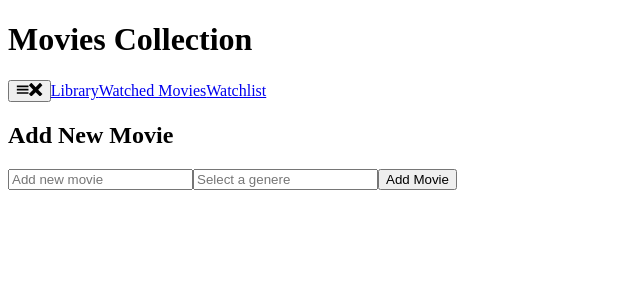
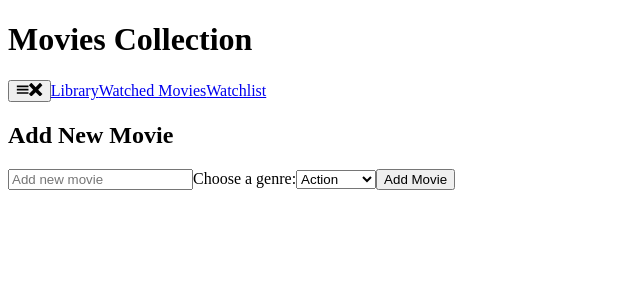
Before and after one commit to marilirulita/movies_collection, a React (Create React App) app: page / in a window 1280 px wide. Shown: the top 300 px of the page, without its empty margins (0-640 px from the left). Built offline with nearby package versions, Linux system fonts and the light colour scheme.

Commit message:
Add genre select input

```diff
--- a/src/components/Library.js
+++ b/src/components/Library.js
@@ -1,21 +1,30 @@
 import { v4 as uuidv4 } from 'uuid';
 import { useState } from 'react';
+import { BsTrash } from 'react-icons/bs';
 
 const Library = () => {
   const newMovie = {
     title: '',
-    genere: '',
+    genre: '',
     id: '',
   };
   const [state, setState] = useState(newMovie);
   const [library, setNewMovie] = useState([]);
 
+  const selectGenre = (select) => {
+    setState({ title: state.title, genre: select.options[select.selectedIndex].value });
+  };
+
   const submitNewMovie = () => {
-    if (state.title !== '' && state.genere !== '') {
+    if (state.title !== '' && state.genre !== '') {
       state.id = uuidv4();
       setNewMovie([...library, state]);
-      setState({ title: '', genere: '' });
+      setState({ title: '', genre: '' });
     }
+  };
+
+  const deleteMovie = (id) => {
+    setNewMovie((library) => library.filter((movie) => movie.id !== id));
   };
 
   return (
@@ -27,15 +36,22 @@ const Library = () => {
           type="text"
           placeholder="Add new movie"
           value={state.title}
-          onChange={(e) => setState({ title: e.target.value, genere: state.genere })}
+          onChange={(e) => setState({ title: e.target.value.toUpperCase(), genre: state.genre })}
         />
-        <input
-          className="inputs"
-          type="text"
-          placeholder="Select a genere"
-          value={state.genere}
-          onChange={(e) => setState({ title: state.title, genere: e.target.value })}
-        />
+        <label htmlFor="genre">
+          Choose a genre:
+          <select name="genre" id="genre" onClick={(e) => selectGenre(e.target)}>
+            <option value="Action">Action</option>
+            <option value="Comedy">Comedy</option>
+            <option value="Drama">Drama</option>
+            <option value="Fantasy">Fantasy</option>
+            <option value="Horror">Horror</option>
+            <option value="Mystery">Mystery</option>
+            <option value="Romance">Romance</option>
+            <option value="Thriller">Thriller</option>
+            <option value="Western">Western</option>
+          </select>
+        </label>
         <button
           type="submit"
           value="add-movie"
@@ -49,7 +65,16 @@ const Library = () => {
         {library.map((movie) => (
           <div key={movie.id}>
             <h3>{movie.title}</h3>
-            <span>{movie.genere}</span>
+            <span>{movie.genre}</span>
+            <button
+              id={movie.id}
+              type="submit"
+              value="delete"
+              onClick={() => deleteMovie(movie.id)}
+              className="delete-button"
+            >
+              <BsTrash />
+            </button>
           </div>
         ))}
       </div>
```
